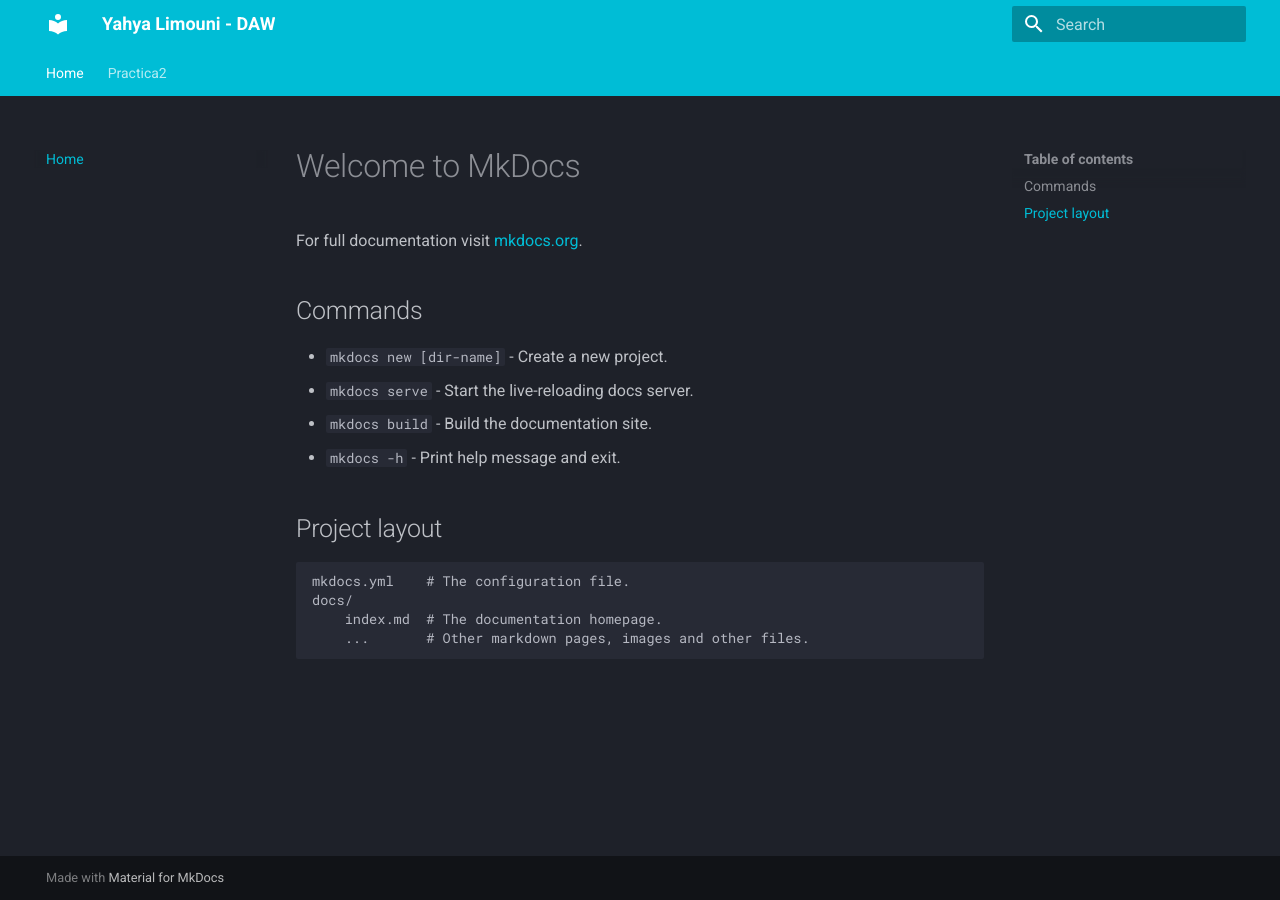
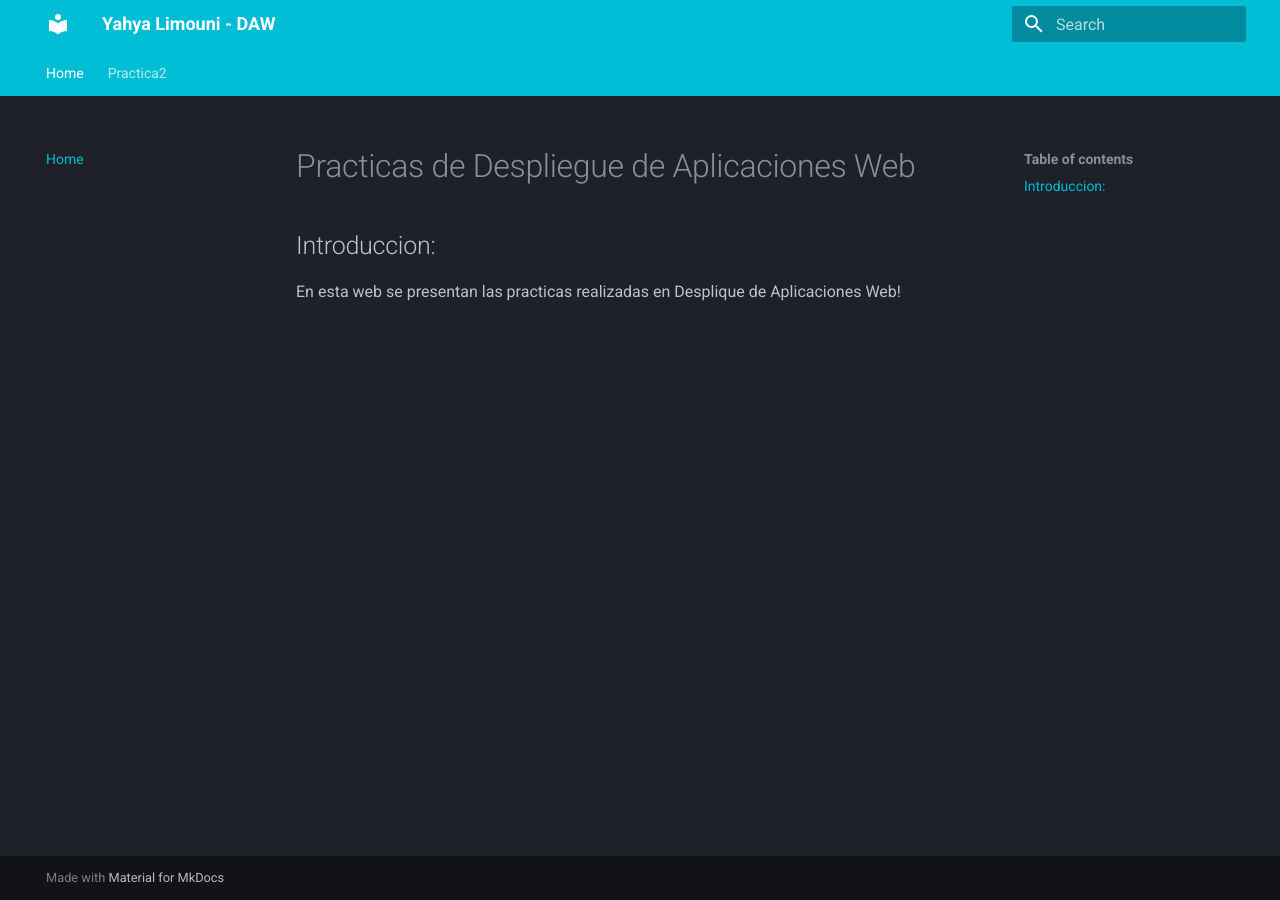
Before and after one commit to Yahyalimouni/Yahyalimouni.github.io, an MkDocs documentation site: the page built from docs/index.md, in a window 1280 px wide. Built offline with MkDocs 1.6.1 and Material for MkDocs 9.7.7, drawn with Linux system fonts in a browser that asks for light colours.

Commit message:
Adding content

```diff
--- a/docs/index.md
+++ b/docs/index.md
@@ -1,17 +1,6 @@
-# Welcome to MkDocs
+# Practicas de Despliegue de Aplicaciones Web
 
-For full documentation visit [mkdocs.org](https://www.mkdocs.org).
+## Introduccion:
 
-## Commands
-
-* `mkdocs new [dir-name]` - Create a new project.
-* `mkdocs serve` - Start the live-reloading docs server.
-* `mkdocs build` - Build the documentation site.
-* `mkdocs -h` - Print help message and exit.
-
-## Project layout
-
-    mkdocs.yml    # The configuration file.
-    docs/
-        index.md  # The documentation homepage.
-        ...       # Other markdown pages, images and other files.
+En esta web se presentan las practicas realizadas en
+Desplique de Aplicaciones Web!
```
